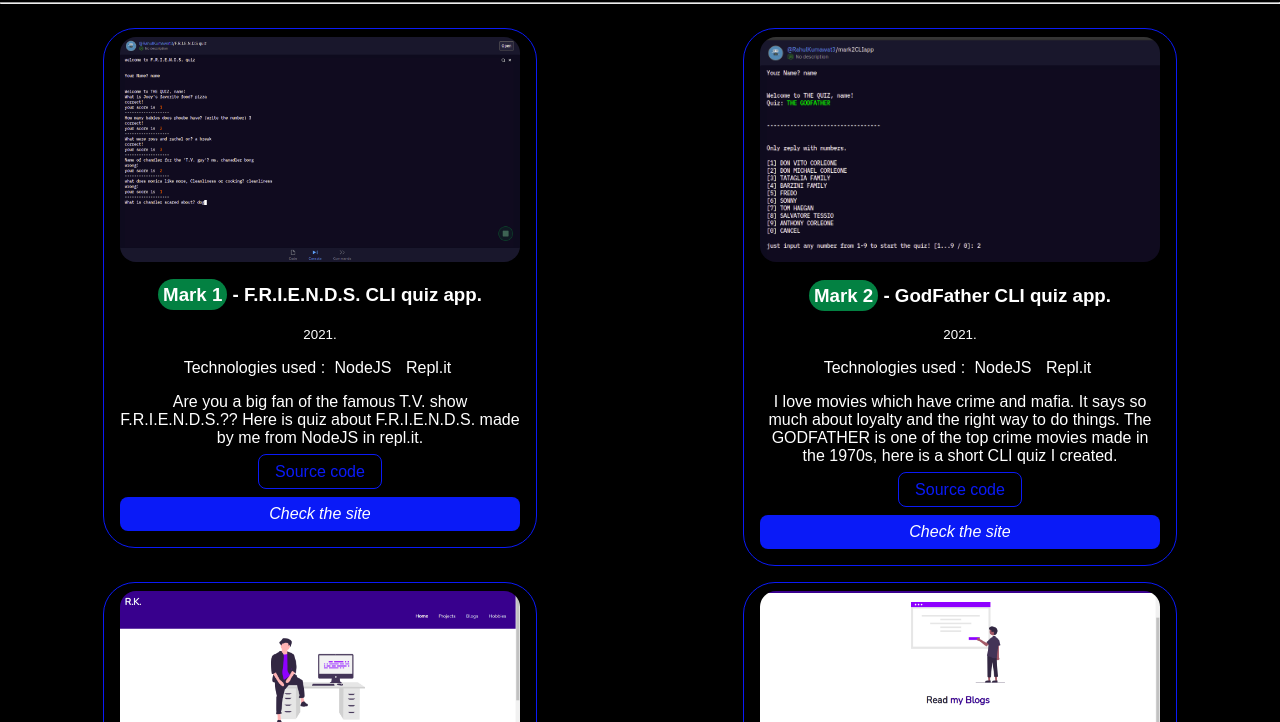
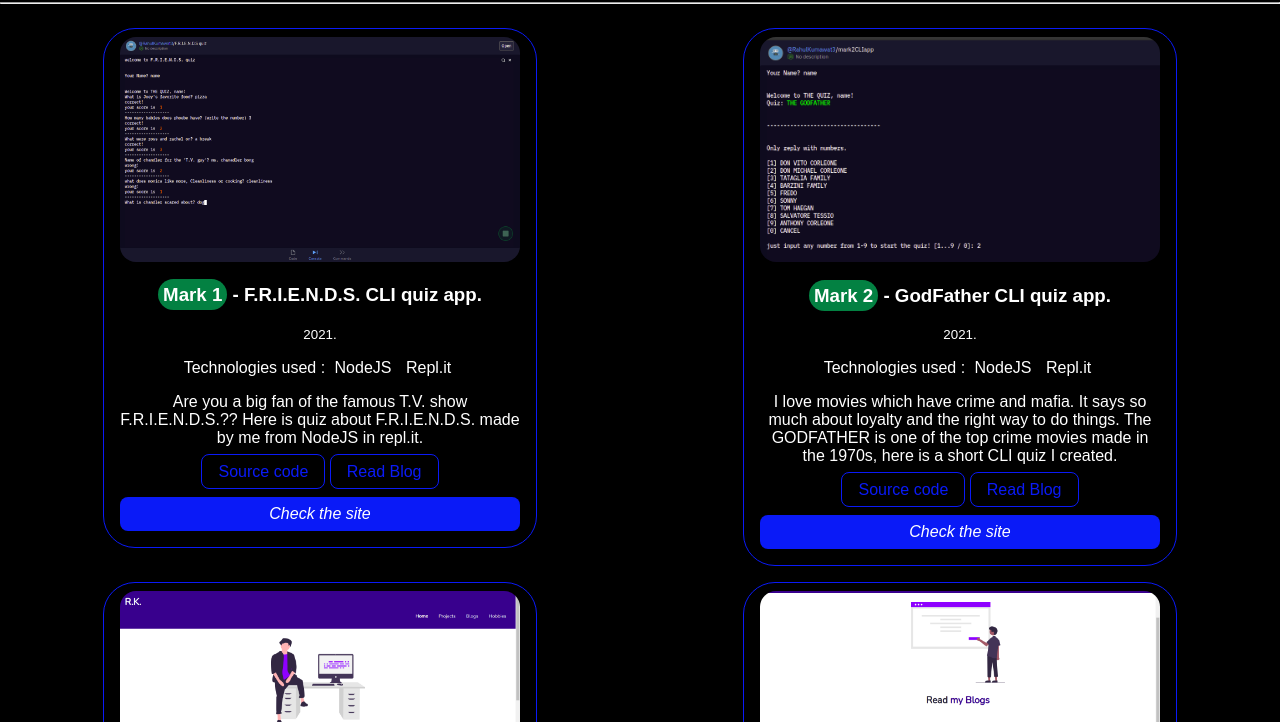
Before and after one commit to Rahulkumawat04/All-Neog-camp-Projects, a plain HTML site: page index.html in a window 1280 px wide. Shown: the part 78-800 px from the top of the page. Drawn offline with Linux system fonts and the light colour scheme.

Commit message:
feat: added read blog in mark 1 and mark 2

```diff
--- a/index.html
+++ b/index.html
@@ -30,7 +30,7 @@
                     <p>Are you a big fan of the famous T.V. show F.R.I.E.N.D.S.?? Here is quiz about F.R.I.E.N.D.S. made
                         by me from NodeJS in repl.it.</p>
                     <a href="https://replit.com/@RahulKumawat3/FRIENDS-quiz#index.js" class="link secondary-link" target="_blank">Source code</a>
-                    <!-- <a href="" class="link secondary-link" target="_blank">Read Blog</a> -->
+                    <a href="https://dev.to/rahulkumawat04/quiz-app-with-nodejs-for-beginners-548k" class="link secondary-link" target="_blank">Read Blog</a>
                     <a href="https://replit.com/@RahulKumawat3/FRIENDS-quiz?embed=1&output=1" class="link primary-link block-display projects-link" target="_blank">Check the site</a>
 
                 </div>
@@ -52,7 +52,7 @@
                         things. The GODFATHER is one of the top crime movies made in the 1970s, here is a short CLI quiz
                         I created.</p>
                     <a href="https://replit.com/@RahulKumawat3/mark2CLIapp?embed=1&output=1" class="link secondary-link" target="_blank">Source code</a>
-                    <!-- <a href="" class="link secondary-link" target="_blank">Read Blog</a> -->
+                    <a href="https://hashnode.com/post/quiz-app-with-nodejs-for-beginners-cksd161cv05jgt2s15bbsbe0d" class="link secondary-link" target="_blank">Read Blog</a>
                     <a href="https://replit.com/@RahulKumawat3/mark2CLIapp#index.js" class="link primary-link block-display projects-link" target="_blank">Check the site</a>
 
                 </div>
```
